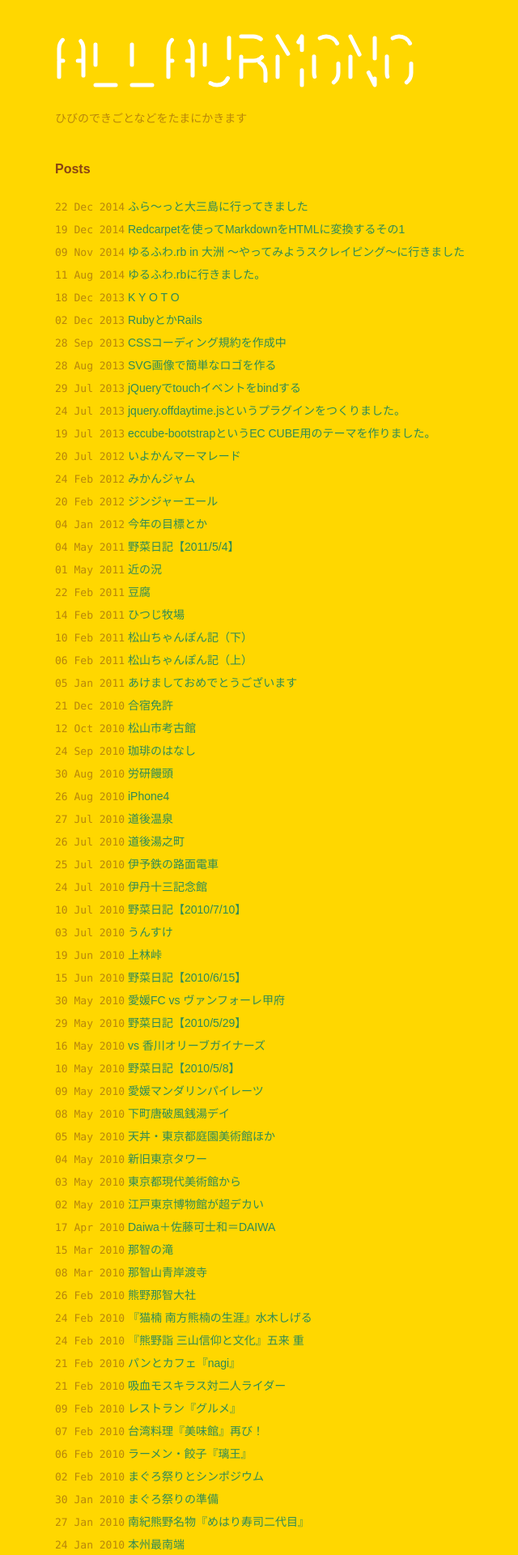
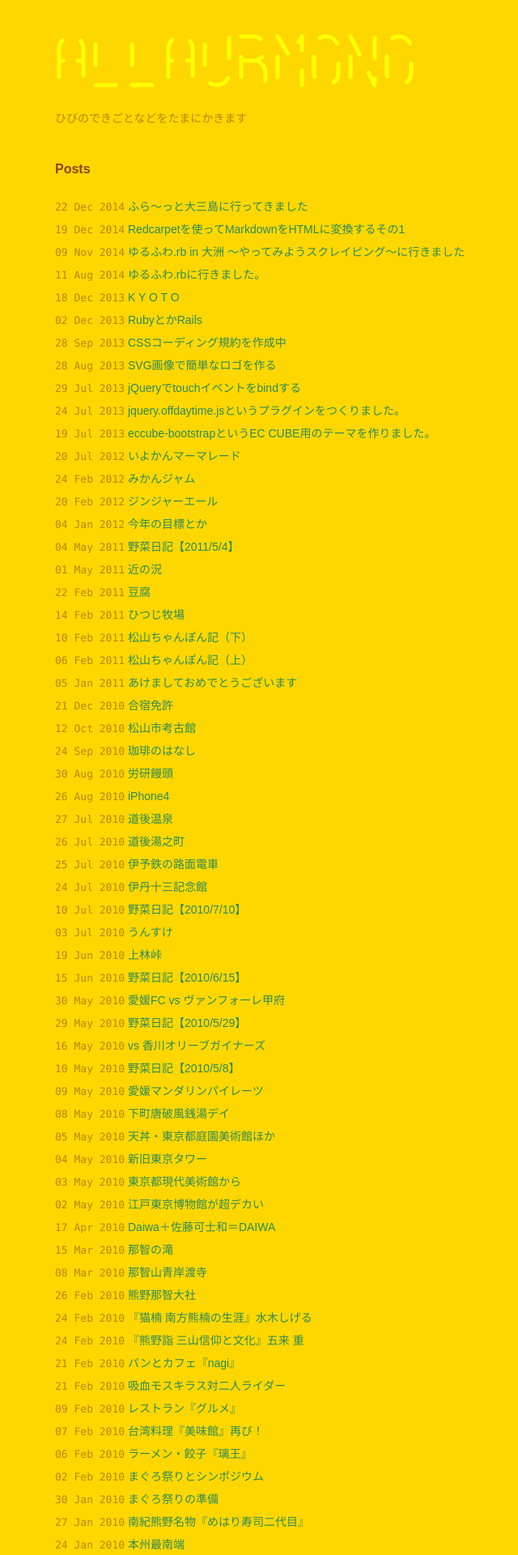
Before and after one commit to nagaki/blog, a Jekyll site: the page built from index.html, in a window 1280 px wide. Shown: the top 1920 px of the page at 81% size, without its empty margins (252-892 px from the left). Built offline with Jekyll 4.4.1, drawn with Linux system fonts in a browser that asks for light colours; Markdown is read by kramdown in place of the engine named in the settings; comment, search, counter and statistics services are not loaded.

Commit message:
Improve title link and fix script tag

```diff
--- a/_layouts/default.html
+++ b/_layouts/default.html
@@ -17,6 +17,6 @@
       {% include footer.html %}
     </div>
 
-    <!--script src="//platform.twitter.com/widgets.js" async></script-->
+    <script src="//platform.twitter.com/widgets.js" async></script>
   </body>
 </html>
--- a/_sass/_main.scss
+++ b/_sass/_main.scss
@@ -50,6 +50,9 @@
 -------------------- */
 .global-header {
   padding: $base-padding 0;
+  .title {
+    @include inline-block;
+  }
   .description {
     color: $light-color;
     margin: 0;
@@ -61,7 +64,7 @@
 -------------------- */
 .animate {
   fill: none;
-  stroke: white;
+  stroke: yellow;
   stroke: {
     dasharray: 5;
     dashoffset: 10;
```
